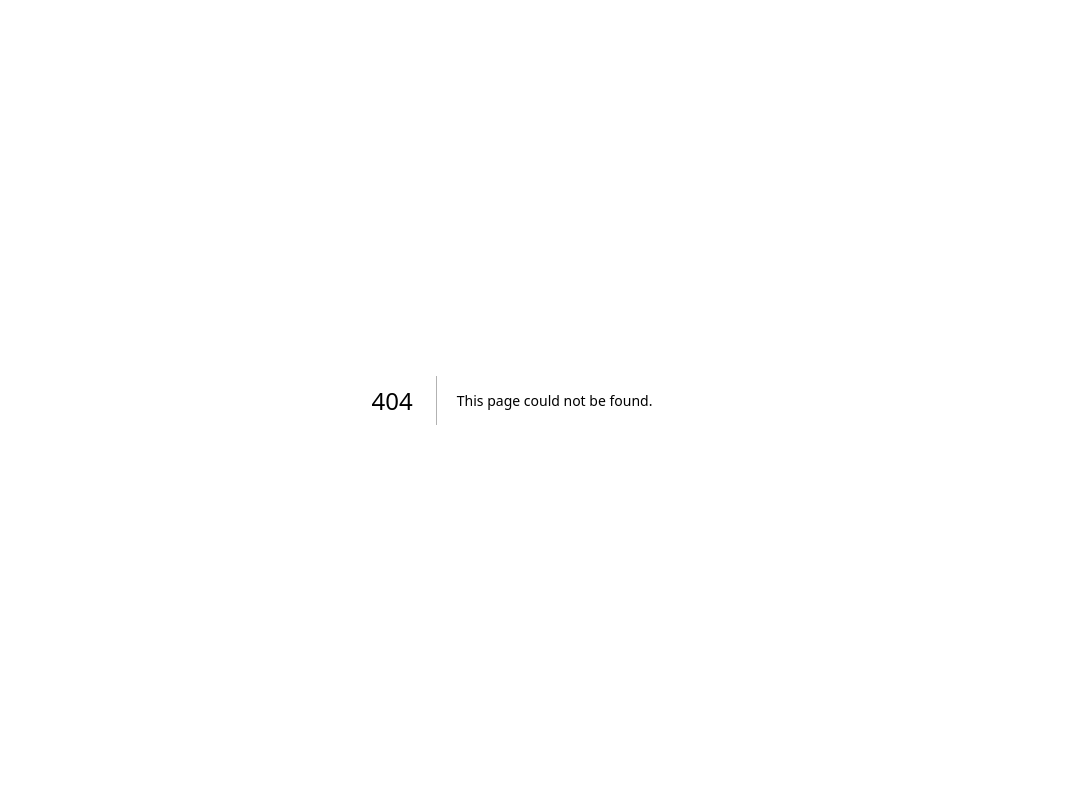
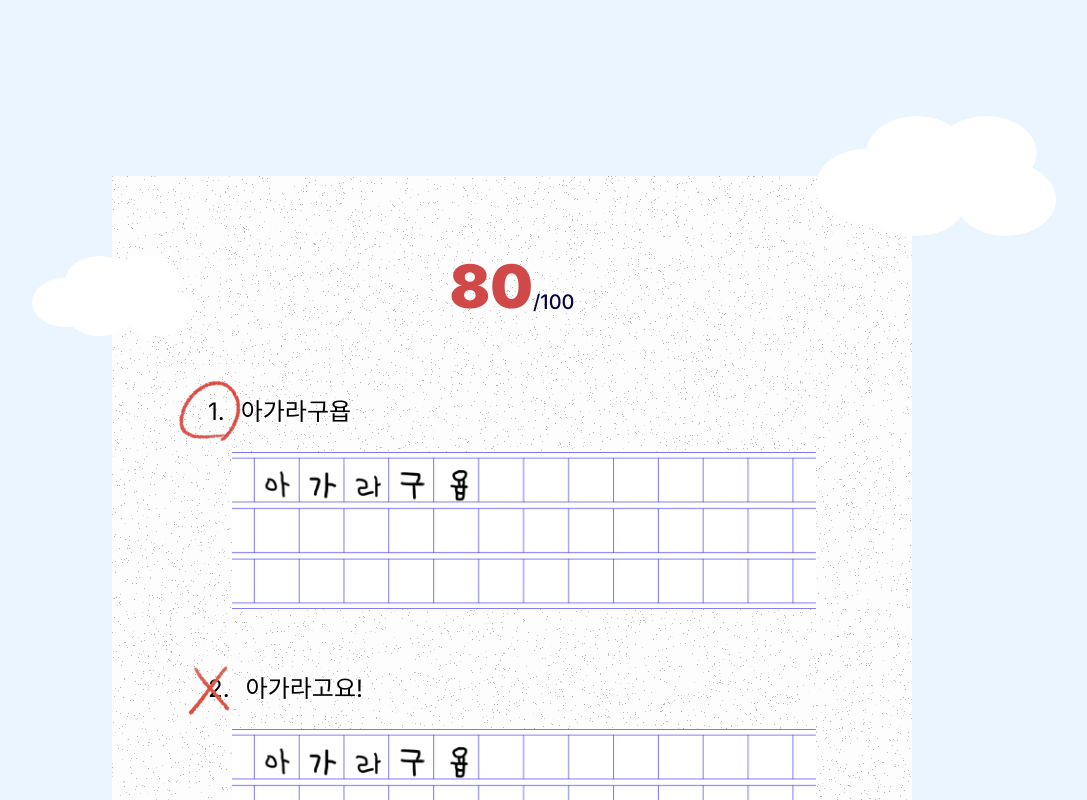
Before and after one commit to s0ojin/KoALA, a Next.js app in the folder frontend/: page /dictation/result in a window 1280 px wide. Before the commit this address had no page. Shown: the top 800 px of the page, without its empty margins (128-1215 px from the left). Built offline with nearby package versions, Linux system fonts and the light colour scheme.

Commit message:
Feat: 받아쓰기 결과 페이지 UI

```diff
--- /dev/null
+++ b/frontend/src/app/dictation/result/page.tsx
@@ -0,0 +1,24 @@
+import DictationResultLayout from '@/app/dictation/_components/DictationResultLayout'
+import GradingSheet from '@/app/dictation/_components/DictationGradingSheet'
+import Replay from '/public/icons/re-button.svg'
+
+export default function DictationResult() {
+  return (
+    <DictationResultLayout>
+      <div className="gap-20 pt-44 pb-40 w-full h-full min-h-screen flex items-center flex-col">
+        <GradingSheet />
+        <div className="flex flex-col gap-14 items-center">
+          <div className="px-52 gap-2 items-center rounded-full py-4 bg-primary-400 flex">
+            <p>
+              <Replay fill="#ffffff" />
+            </p>
+            <button className="flex items-center submit-btn text-3xl">
+              다시하기
+            </button>
+          </div>
+          <button className="text-gray-500 font-normal text-3xl">나가기</button>
+        </div>
+      </div>
+    </DictationResultLayout>
+  )
+}
```
Also changed, not shown: frontend/public/icons/re-button.svg (added).
